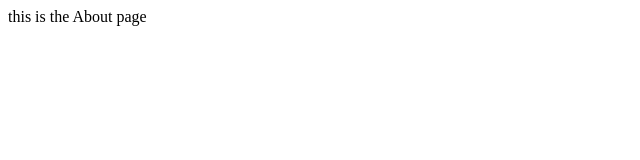
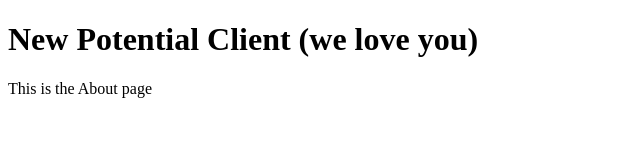
Before and after one commit to curime/git-course-repo, a website: page about.html in a window 1280 px wide. Shown: the whole page, without its empty margins (0-640 px from the left). Drawn offline with Linux system fonts and the light colour scheme.

Commit message:
modified about page for potential client

```diff
--- a/about.html
+++ b/about.html
@@ -1,6 +1,9 @@
 <!DOCTYPE html>
 <html>
 	<body>
-	this is the About page
+	<h1> New Potential Client (we love you)</h1>
+	This is the About page
+
+	<!-- This is the new form -->
 	</body>
 </html>
```
